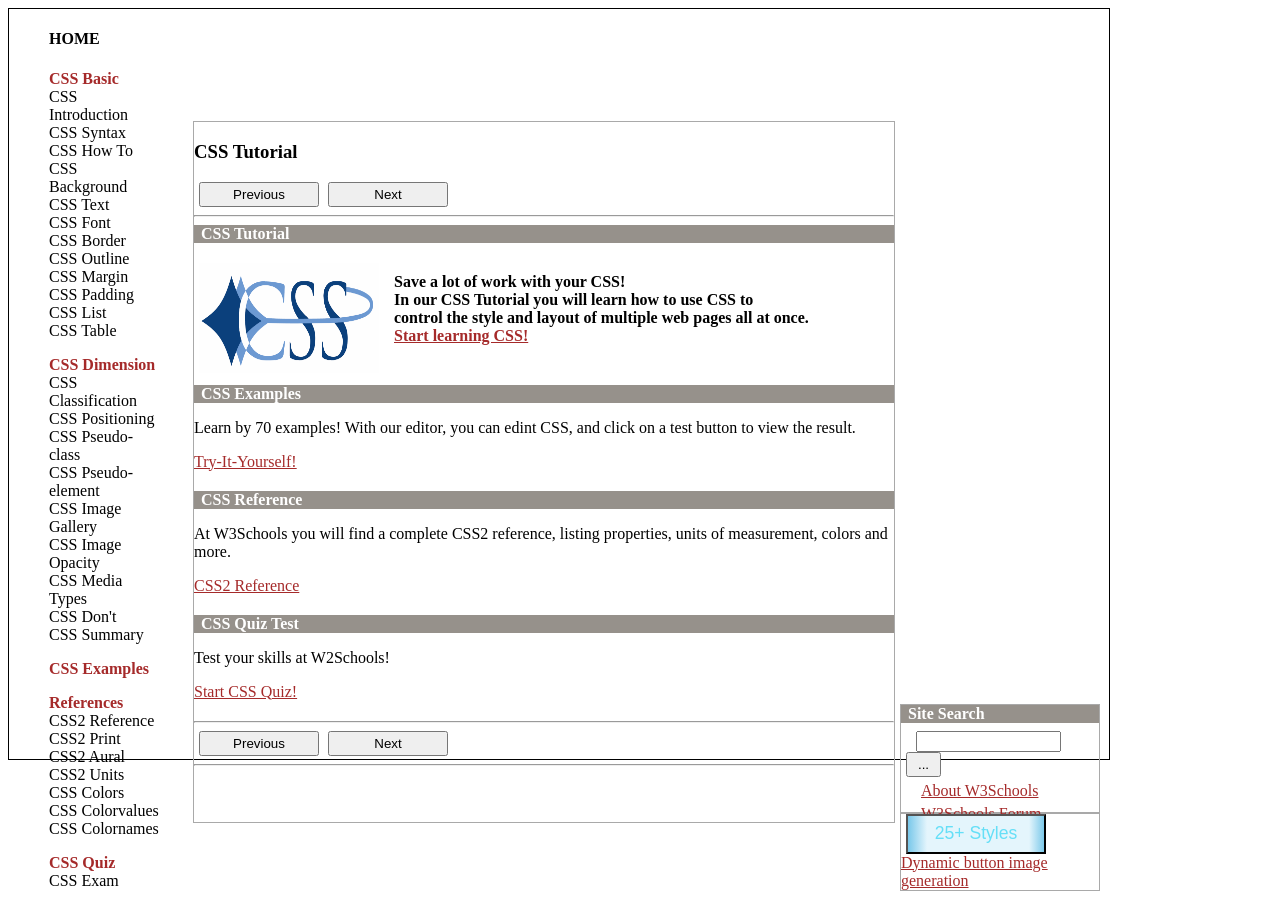
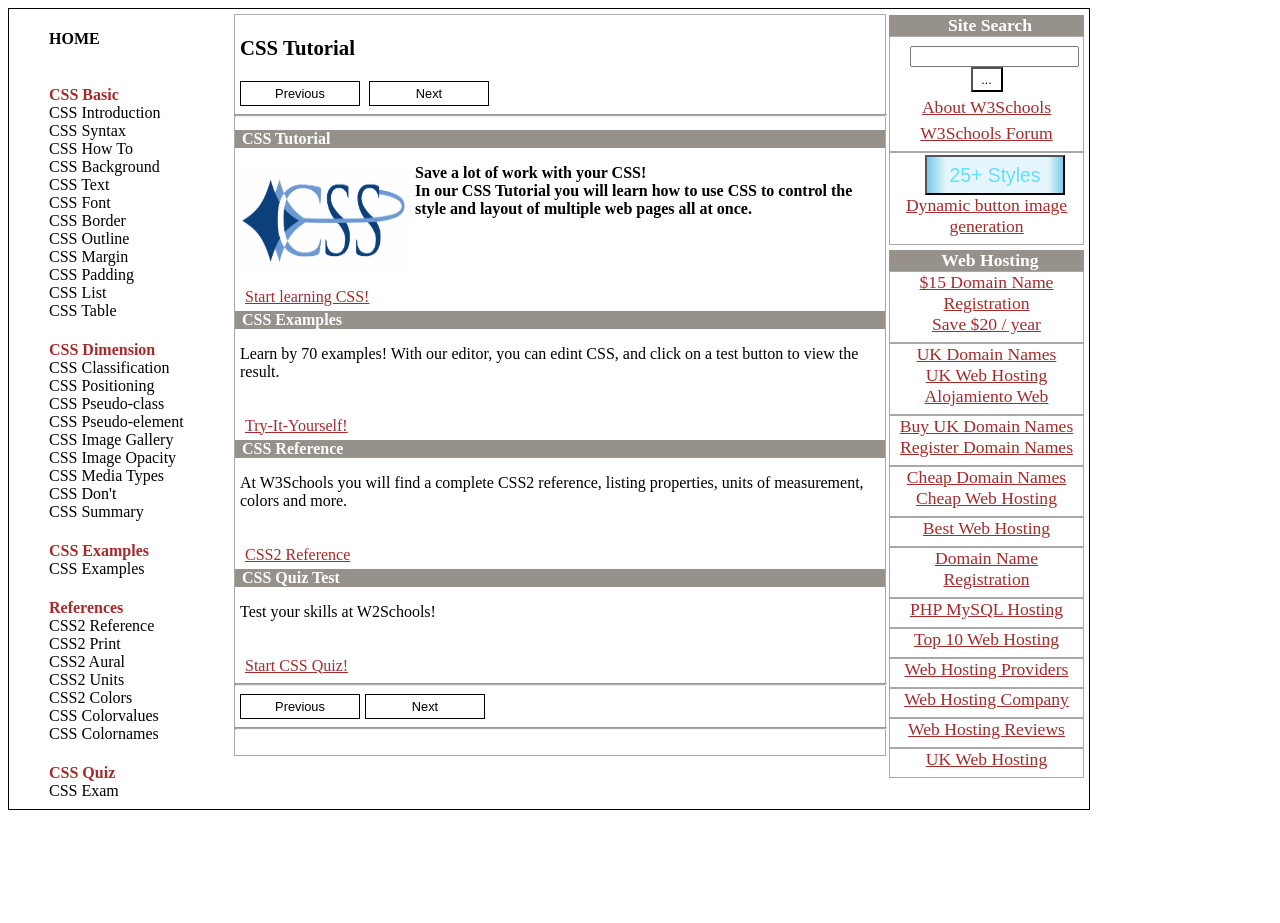
Before and after one commit to Tanya-Zheleva/HTML-Basics-Repo, a plain HTML site: page CSS Layout/Task-4/documentation.html in a window 1280 px wide. After the commit the page ends 818 px from the top, so only its background shows below. Drawn offline with Linux system fonts and the light colour scheme.

Commit message:
Adding task 4 from CSS Layout and 5 / 6 with SASS

```diff
--- a/CSS Layout/Task-4/documentation.html
+++ b/CSS Layout/Task-4/documentation.html
@@ -8,114 +8,264 @@
 
 <body>
     <div class="container">
-        <aside class="menu">
+        <nav>
             <h4>HOME</h4>
             <ul>
-                <li>CSS Basic</li>
-                <li>CSS Introduction</li>
-                <li>CSS Syntax</li>
-                <li>CSS How To</li>
-                <li>CSS Background</li>
-                <li>CSS Text</li>
-                <li>CSS Font</li>
-                <li>CSS Border</li>
-                <li>CSS Outline</li>
-                <li>CSS Margin</li>
-                <li>CSS Padding</li>
-                <li>CSS List</li>
-                <li>CSS Table</li>
+                <li>
+                    <a href="#">CSS Basic</a>
+                </li>
+                <li>
+                    <a href="#">CSS Introduction</a>
+                </li>
+                <li>
+                    <a href="#">CSS Syntax</a>
+                </li>
+                <li>
+                    <a href="#">CSS How To</a>
+                </li>
+                <li>
+                    <a href="#">CSS Background</a>
+                </li>
+                <li>
+                    <a href="#">CSS Text</a>
+                </li>
+                <li>
+                    <a href="#">CSS Font</a>
+                </li>
+                <li>
+                    <a href="#">CSS Border</a>
+                </li>
+                <li>
+                    <a href="#">CSS Outline</a>
+                </li>
+                <li>
+                    <a href="#">CSS Margin</a>
+                </li>
+                <li>
+                    <a href="#">CSS Padding</a>
+                </li>
+                <li>
+                    <a href="#">CSS List</a>
+                </li>
+                <li>
+                    <a href="#">CSS Table</a>
+                </li>
             </ul>
             <ul>
-                <li>CSS Dimension</li>
-                <li>CSS Classification</li>
-                <li>CSS Positioning</li>
-                <li>CSS Pseudo-class</li>
-                <li>CSS Pseudo-element</li>
-                <li>CSS Image Gallery</li>
-                <li>CSS Image Opacity</li>
-                <li>CSS Media Types</li>
-                <li>CSS Don't</li>
-                <li>CSS Summary</li>
+                <li>
+                    <a href="#">CSS Dimension</a>
+                </li>
+                <li>
+                    <a href="#">CSS Classification</a>
+                </li>
+                <li>
+                    <a href="#">CSS Positioning</a>
+                </li>
+                <li>
+                    <a href="#">CSS Pseudo-class</a>
+                </li>
+                <li>
+                    <a href="#">CSS Pseudo-element</a>
+                </li>
+                <li>
+                    <a href="#">CSS Image Gallery</a>
+                </li>
+                <li>
+                    <a href="#">CSS Image Opacity</a>
+                </li>
+                <li>
+                    <a href="#">CSS Media Types</a>
+                </li>
+                <li>
+                    <a href="#">CSS Don't</a>
+                </li>
+                <li>
+                    <a href="#">CSS Summary</a>
+                </li>
             </ul>
             <ul>
-                <li>CSS Examples</li>
+                <li>
+                    <a href="#">CSS Examples</a>
+                </li>
+                <li>
+                    <a href="#">CSS Examples</a>
+                </li>
             </ul>
             <ul>
-                <li>References</li>
-                <li>CSS2 Reference</li>
-                <li>CSS2 Print</li>
-                <li>CSS2 Aural</li>
-                <li>CSS2 Units</li>
-                <li>CSS Colors</li>
-                <li>CSS Colorvalues</li>
-                <li>CSS Colornames</li>
+                <li>
+                    <a href="#">References</a>
+                </li>
+                <li>
+                    <a href="#">CSS2 Reference</a>
+                </li>
+                <li>
+                    <a href="#">CSS2 Print</a>
+                </li>
+                <li>
+                    <a href="#">CSS2 Aural</a>
+                </li>
+                <li>
+                    <a href="#">CSS2 Units</a>
+                </li>
+                <li>
+                    <a href="#">CSS2 Colors</a>
+                </li>
+                <li>
+                    <a href="#">CSS Colorvalues</a>
+                </li>
+                <li>
+                    <a href="#">CSS Colornames</a>
+                </li>
             </ul>
             <ul>
-                <li>CSS Quiz</li>
-                <li>CSS Exam</li>
+                <li>
+                    <a href="#">CSS Quiz</a>
+                </li>
+                <li>
+                    <a href="#">CSS Exam</a>
+                </li>
             </ul>
-        </aside>
+        </nav>
         <main>
             <h3>CSS Tutorial</h3>
-
             <div class="navigation">
                 <button>Previous</button>
                 <button>Next</button>
             </div>
             <hr>
+            <section>
+                <header>CSS Tutorial</header>
                 <div class="tutorial">
-                <header>CSS Tutorial</header>
                     <img src="css.png" alt="CSS">
                     <p>
                         Save a lot of work with your CSS! <br>
-                    In our CSS Tutorial you will learn how to use CSS to <br>
+                        In our CSS Tutorial you will learn how to use CSS to
                         control the style and layout of multiple web pages
-                    all at once. <br>
-                    <a href="#">Start learning CSS!</a>
+                        all at once.
                     </p>
                 </div>
+                <a href="#">Start learning CSS!</a>
+            </section>
+            <section>
+                <header>CSS Examples</header>
                 <div class="examples">
-                <header>CSS Examples</header>
                     <p>
                         Learn by 70 examples! With our editor, you can edint CSS, and click
                         on a test button to view the result.
                     </p>
+                </div>
                 <a href="#">Try-It-Yourself!</a>
-            </div>
+            </section>
+            <section>
+                <header>CSS Reference</header>
                 <div class="reference">
-                <header>CSS Reference</header>
                     <p>
                         At W3Schools you will find a complete CSS2 reference, listing properties,
                         units of measurement, colors and more.
                     </p>
+                </div>
                 <a href="#">CSS2 Reference</a>
+            </section>
+            <section>
+                <header>CSS Quiz Test</header>
+                <div class="quiz">
+                    <p>Test your skills at W2Schools!</p>
                 </div>
-            <div class="quiz">
-                <header>CSS Quiz Test</header>
-                <p>Test your skills at W2Schools!</p>
                 <a href="#">Start CSS Quiz!</a>
-            </div>
+            </section>
             <hr>
+            <section>
                 <div class="navigation">
                     <button>Previous</button>
                     <button>Next</button>
                 </div>
+            </section>
             <hr>
         </main>
-        <aside class="options">
+        <aside>
+            <section>
+                <header>Site Search</header>
                 <div class="search">
-                <header>Site Search</header>
                     <form>
-                    <input type="text" size="15">
+                        <input type="text" size="18">
                         <button class="btn">...</button>
                     </form>
                     <a href="#">About W3Schools</a>
                     <a href="#">W3Schools Forum</a>
                 </div>
+            </section>
+            <section>
                 <div class="styles">
                     <button>25+ Styles</button>
                     <a href="#">Dynamic button image generation</a>
                 </div>
+            </section>
+            <section>
+                <header>Web Hosting</header>
+                <div class="hosting">
+                    <a href="#">$15 Domain Name Registration</a>
+                    <a href="#">Save $20 / year</a>
+                </div>
+            </section>
+            <section>
+                <div class="links">
+                    <a href="#">UK Domain Names</a>
+                    <a href="#">UK Web Hosting</a>
+                    <a href="#">Alojamiento Web</a>
+                </div>
+            </section>
+            <section>
+                <div>
+                    <a href="#">Buy UK Domain Names</a>
+                    <a href="#">Register Domain Names</a>
+                </div>
+            </section>
+            <section>
+                <div>
+                    <a href="#">Cheap Domain Names</a>
+                    <a href="#">Cheap Web Hosting</a>
+                </div>
+            </section>
+            <section>
+                <div>
+                    <a href="#">Best Web Hosting</a>
+                </div>
+            </section>
+            <section>
+                <div>
+                    <a href="#">Domain Name Registration</a>
+                </div>
+            </section>
+            <section>
+                <div>
+                    <a href="#">PHP MySQL Hosting</a>
+                </div>
+            </section>
+            <section>
+                <div>
+                    <a href="#">Top 10 Web Hosting</a>
+                </div>
+            </section>
+            <section>
+                <div>
+                    <a href="#">Web Hosting Providers</a>
+                </div>
+            </section>
+            <section>
+                <div>
+                    <a href="#">Web Hosting Company</a>
+                </div>
+            </section>
+            <section>
+                <div>
+                    <a href="#">Web Hosting Reviews</a>
+                </div>
+            </section>
+            <section>
+                <div>
+                    <a href="#">UK Web Hosting</a>
+                </div>
+            </section>
         </aside>
     </div>
 </body>
--- /dev/null
+++ b/CSS Layout/Task-5-SASS/styles.scss
@@ -0,0 +1,80 @@
+div.container {
+    width: 780px;
+    border: 1px solid black;
+    border-radius: 5px;
+    padding-bottom: 8px;
+}
+
+nav {
+    border-bottom: 1px solid black;
+    display: flex;
+    justify-content: center;
+    padding-bottom: 6px;
+
+    a {
+        font-size: 1.5em;
+        font-weight: 600;
+        color: #2dc5fc;
+        padding: 6px 0px 3px 6px;
+    }
+}
+
+div.wrapper {
+    display: flex;
+    justify-content: space-around;
+    margin-top: 9px;
+
+    section.laptops {
+        width: 530px;
+        height: 430px;
+        border: 1px solid #000;
+        display: flex;
+        flex-direction: column;
+        flex-wrap: wrap;
+        justify-content: space-around;
+    }
+
+    section.pricing {
+        font-size: 1.1em;
+        font-family: Arial, Helvetica, sans-serif;
+        text-align: center;
+        display: flex;
+        align-items: center;
+    }
+}
+
+fieldset {
+    margin-left: 8px;
+    margin-right: 5px;
+
+    legend {
+        text-align: center;
+    }
+
+    img {
+        width: 120px;
+    }
+
+    div.info {
+        width: 180px;
+        height: 100px;
+        display: flex;
+        flex-direction: column;
+        flex-wrap: wrap;
+        justify-content: space-between;
+
+        span {
+            padding-left: 10px;
+        }
+    }
+}
+
+form {
+    label {
+        display: block;
+    }
+
+    input {
+        padding-top: 15px;
+    }
+}
--- /dev/null
+++ b/CSS Layout/Task-6-SASS/styles.scss
@@ -0,0 +1,62 @@
+div.container {
+    width: 870px;
+    background-color: #003333;
+    border-radius: 5px;
+}
+
+nav {
+    display: inline-block;
+    margin: 10px 0px 20px 15px;
+
+    button {
+        font-size: 0.8em;
+        text-decoration: none;
+        font-weight: 600;
+        color: white;
+        background-color: lightslategray;
+        opacity: 0.7;
+        border: none;
+        padding: 13px;
+
+        &:hover {
+            text-decoration: underline;
+        }
+    }
+
+    button:first-of-type {
+        background-color: initial;
+        opacity: 1;
+    }
+}
+
+aside {
+    width: 310px;
+    display: inline-block;
+    color: lightgray;
+
+    div {
+        width: 275px;
+        border-top: 1px solid lightgrey;
+        padding: 15px;
+
+        &:hover {
+            background-color: #29a3a3;
+            border: none;
+        }
+    }
+
+    div:first-of-type {
+        border-top: none;
+    }
+}
+
+main {
+    display: inline-block;
+}
+
+iframe {
+    width: 510px;
+    height: 315px;
+    margin-right: 25px;
+    margin-bottom: 0px;
+}
```
Also changed, not shown: CSS Layout/Task-5-SASS/store.html (added, +109 -0 lines), CSS Layout/Task-6-SASS/news.html (added, +49 -0 lines), CSS Layout/Task-4/styles.css, CSS Layout/Task-5-SASS/laptop.png (added), CSS Layout/Task-5-SASS/styles.css (added), CSS Layout/Task-6-SASS/styles.css (added), 2 other files. Lines whose indentation alone changed are shown as unchanged.
